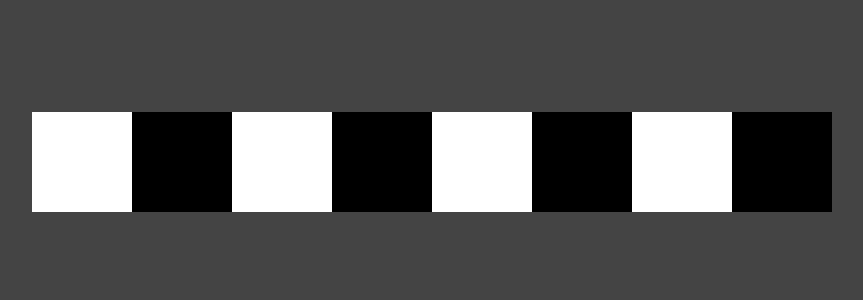
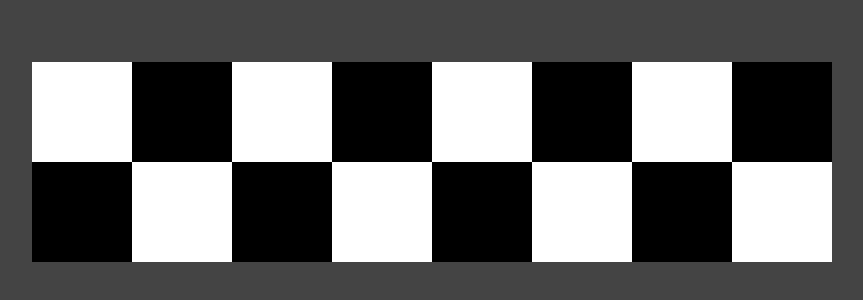
Before and after one commit to tarcisiowes/Learning-Nextjs, a Next.js app in the folder tabuleiro/: page / in a window 1280 px wide. Shown: the part 238-538 px from the top of the page, without its empty margins (208-1071 px from the left). Built offline with nearby package versions, Linux system fonts and the light colour scheme.

Commit message:
chamando no index e alternando a propriedade

```diff
--- a/tabuleiro/pages/index.jsx
+++ b/tabuleiro/pages/index.jsx
@@ -5,6 +5,7 @@ export default function Home() {
   return (
     <div className={styles.container}>
       <Linha />
+      <Linha preta />
     </div>
   )
 }
```
